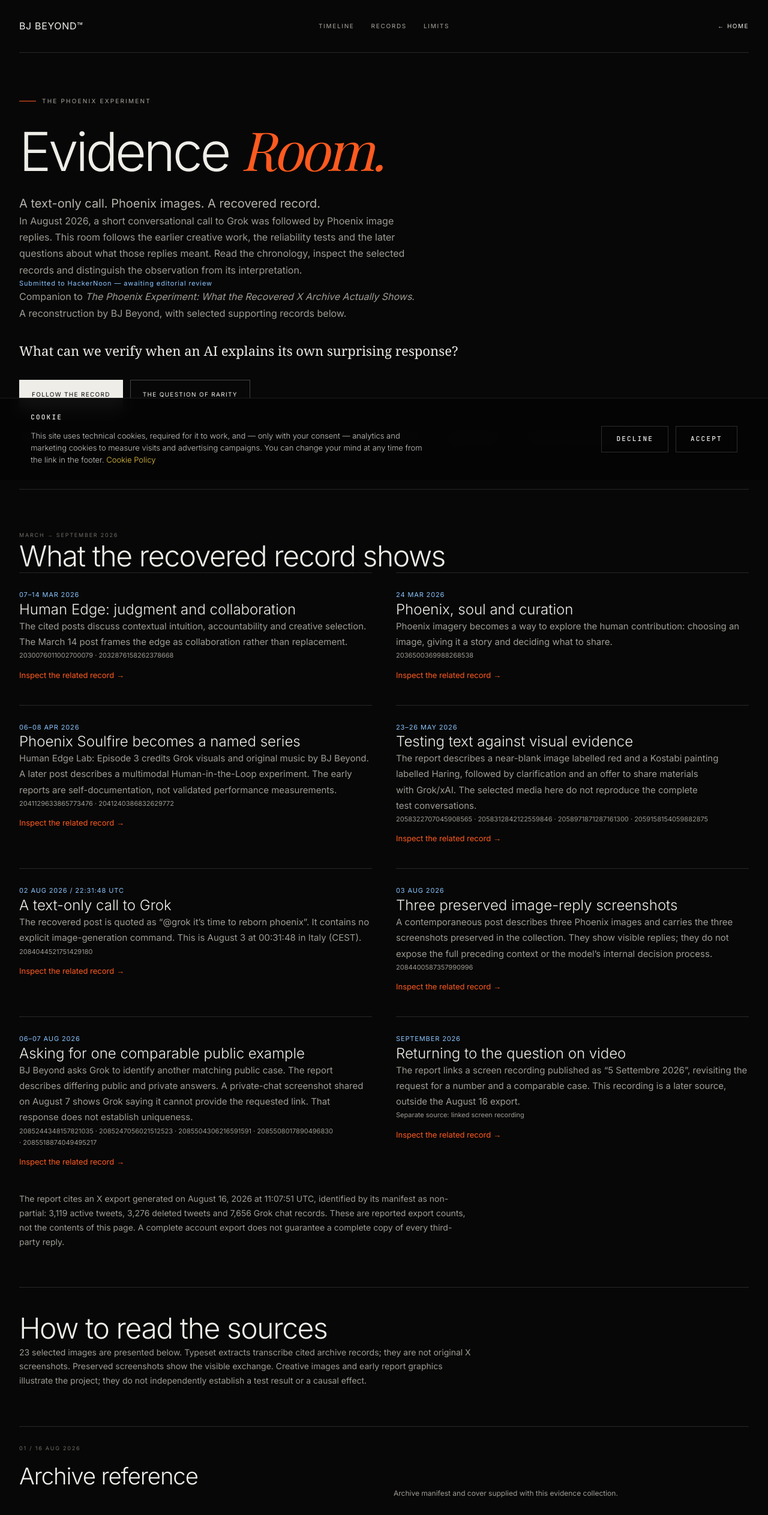
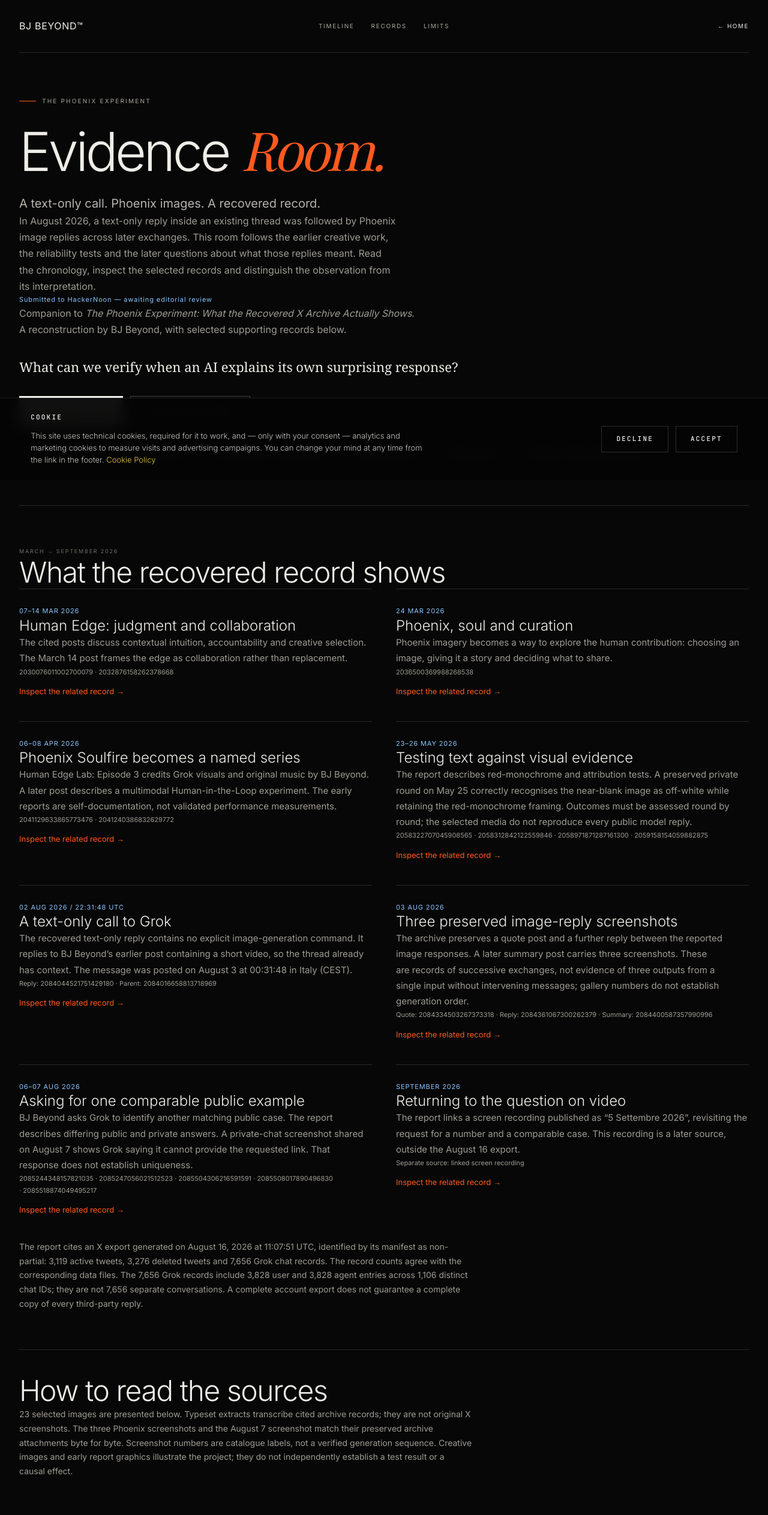
Before and after one commit to bjbeyond81/bjbeyond, a Next.js app: page /phoenix-experiment in a window 1280 px wide. Shown: the top 2525 px of the page at 60% size. Built offline with nearby package versions, Linux system fonts and the light colour scheme.

Commit message:
Clarify Phoenix thread context, test outcomes and private archive scope

```diff
--- a/app/human-edge/page.tsx
+++ b/app/human-edge/page.tsx
@@ -21,8 +21,8 @@ const records = [
   ['14 MAR 2026', 'Collaboration, not replacement', 'The thesis moves from opposition to collaboration: “The edge is always in the collaboration, not replacement.”'],
   ['24 MAR 2026', 'Phoenix meets soul and curation', 'The value shifts away from generation speed toward the curator who adds story, vision and human judgment.'],
   ['06 APR 2026', 'Phoenix Soulfire™ becomes an experiment', 'Human Edge Lab names Phoenix Soulfire™ and describes a live multimodal Human-in-the-Loop experiment.'],
-  ['MAY 2026', 'Testing reliability', 'The recovered-archive report describes tests of prompt dominance and attribution. The selected media do not independently reproduce every test result.'],
-  ['02–03 AUG 2026', 'A text-only call and Phoenix image replies', 'A recovered post contains no explicit image-generation command. A later post reports three images and preserves reply screenshots.'],
+  ['MAY 2026', 'Testing reliability', 'The recovered record describes prompt-dominance and attribution tests, with differing outcomes. A preserved May 25 private round correctly identifies off-white; the selected media do not reproduce every public test.'],
+  ['02–03 AUG 2026', 'A text-only call and Phoenix image replies', 'A text-only reply in a thread with an earlier video contains no explicit image-generation command. Later exchanges and a summary post preserve the image-response record.'],
   ['06–07 AUG 2026', 'Asking for a verifiable comparison', 'BJ Beyond requests another matching public case. A preserved private-chat screenshot shows Grok unable to provide the requested link; this does not prove uniqueness.'],
   ['SEPTEMBER 2026', 'Returning to the question', 'A later screen recording revisits the model’s explanations. It is a separate source, outside the August 16 archive.'],
 ] as const;
--- a/app/page.tsx
+++ b/app/page.tsx
@@ -54,7 +54,7 @@ export default function HomePage() {
     <section className="edge-manifesto" aria-labelledby="manifesto-label"><div className="edge-wrap edge-manifesto-inner"><p id="manifesto-label" className="edge-label">THE MANIFESTO</p><span className="edge-quote-symbol" aria-hidden="true">“</span><blockquote>{quote}</blockquote><div className="edge-manifesto-sign"><span className="edge-label">BJ BEYOND</span><span className="edge-label">THE HUMAN EDGE, IN ONE SENTENCE.</span></div></div></section>
     <section id="selected" className="edge-selected edge-wrap">
       <div className="edge-section-heading"><div><p className="edge-label">02 / SELECTED WORK</p><h2>Ideas, <em>put to the test.</em></h2></div><a href="/labs/" className="edge-text-link">All experiments <Arrow diagonal /></a></div>
-      <article id="phoenix" className="edge-phoenix"><div className="edge-phoenix-art"><img src="/media/labs/phoenix-1280.webp" srcSet="/media/labs/phoenix-768.webp 768w, /media/labs/phoenix-1280.webp 1280w, /media/labs/phoenix-1920.webp 1920w" sizes="(max-width: 760px) 100vw, 60vw" width="1280" height="720" alt="Phoenix with metallic wings and orange embers" loading="lazy" /><span className="edge-label edge-image-label">PHOENIX / HUMAN–AI EXPERIMENT</span></div><div className="edge-phoenix-copy"><p className="edge-label">FEATURED CASE STUDY</p><h3>The Phoenix<br /><em>Experiment.</em></h3><p>A text-only call to Grok. Phoenix image replies. A recovered archive that lets us revisit what happened.</p><p>{PHOENIX.caveat}</p><p className="edge-label">REPORT SUBMITTED TO HACKERNOON / IN EDITORIAL REVIEW</p><div className="edge-phoenix-links"><a href="/phoenix-experiment/" className="edge-text-link">Explore the Evidence Room <Arrow /></a><a href={WRITING.profile} target="_blank" rel="noopener noreferrer" className="edge-text-link">BJ Beyond on HackerNoon <Arrow diagonal /></a></div><div className="edge-tags"><span>RECOVERED ARCHIVE</span><span>HUMAN JUDGMENT</span></div></div></article>
+      <article id="phoenix" className="edge-phoenix"><div className="edge-phoenix-art"><img src="/media/labs/phoenix-1280.webp" srcSet="/media/labs/phoenix-768.webp 768w, /media/labs/phoenix-1280.webp 1280w, /media/labs/phoenix-1920.webp 1920w" sizes="(max-width: 760px) 100vw, 60vw" width="1280" height="720" alt="Phoenix with metallic wings and orange embers" loading="lazy" /><span className="edge-label edge-image-label">PHOENIX / HUMAN–AI EXPERIMENT</span></div><div className="edge-phoenix-copy"><p className="edge-label">FEATURED CASE STUDY</p><h3>The Phoenix<br /><em>Experiment.</em></h3><p>A text-only reply in an existing thread. Phoenix images across later exchanges. A recovered archive that lets us revisit what happened.</p><p>{PHOENIX.caveat}</p><p className="edge-label">REPORT SUBMITTED TO HACKERNOON / IN EDITORIAL REVIEW</p><div className="edge-phoenix-links"><a href="/phoenix-experiment/" className="edge-text-link">Explore the Evidence Room <Arrow /></a><a href={WRITING.profile} target="_blank" rel="noopener noreferrer" className="edge-text-link">BJ Beyond on HackerNoon <Arrow diagonal /></a></div><div className="edge-tags"><span>RECOVERED ARCHIVE</span><span>HUMAN JUDGMENT</span></div></div></article>
       <div className="edge-projects"><a href="/method/" className="edge-project"><div className="edge-project-image"><img src="/media/terrace-1024.webp" alt="Mist over still water from a terrace" width="1024" height="520" loading="lazy" /><span className="edge-project-index">01 / THE METHOD</span><span className="edge-project-arrow"><Arrow diagonal /></span></div><div className="edge-project-body"><h3>Phoenix Soulfire™</h3><p>Five tests before an idea is trusted.</p><div className="edge-tests">{tests.map(test => <span key={test}>{test}</span>)}</div></div></a>
       <a href="/phoenix/" className="edge-project"><div className="edge-project-image edge-signal" aria-hidden="true"><div className="edge-signal-grid" /><div className="edge-signal-ring ring-one" /><div className="edge-signal-ring ring-two" /><div className="edge-signal-ring ring-three" /><span className="edge-signal-core">PHX<span>RANKING SIMULATOR</span></span><span className="edge-project-index">02 / THE SYSTEM</span><span className="edge-project-arrow"><Arrow diagonal /></span></div><div className="edge-project-body"><h3>Phoenix Simulator</h3><p>Explore the signals that shape distribution.</p><span className="edge-label">OPEN THE INTERACTIVE LAB <Arrow /></span></div></a></div>
     </section>
--- a/app/phoenix-experiment/page.tsx
+++ b/app/phoenix-experiment/page.tsx
@@ -66,7 +66,7 @@ export default function PhoenixExperimentPage() {
         <p className="pxEyebrow"><span /> THE PHOENIX EXPERIMENT</p>
         <h1>Evidence <em>Room.</em></h1>
         <p className="pxDeck">A text-only call. Phoenix images. A recovered record.</p>
-        <p className="pxLibraryIntro">In August 2026, a short conversational call to Grok was followed by Phoenix image replies. This room follows the earlier creative work, the reliability tests and the later questions about what those replies meant. Read the chronology, inspect the selected records and distinguish the observation from its interpretation.</p>
+        <p className="pxLibraryIntro">In August 2026, a text-only reply inside an existing thread was followed by Phoenix image replies across later exchanges. This room follows the earlier creative work, the reliability tests and the later questions about what those replies meant. Read the chronology, inspect the selected records and distinguish the observation from its interpretation.</p>
         <p className="pxStatus">{PHOENIX.status}</p>
         <p className="pxLibraryIntro">Companion to <em>{PHOENIX.title}</em>. A reconstruction by BJ Beyond, with selected supporting records below.</p>
         <blockquote className="pxThesis">{PHOENIX.question}</blockquote>
@@ -79,10 +79,10 @@ export default function PhoenixExperimentPage() {
           <p className="pxStatus">{item.date}</p><h3>{item.title}</h3><p>{item.body}</p>
           <p className="pxReference">{item.ids}</p><a href={`#${item.anchor}`} className="pxRecordLink">Inspect the related record →</a>
         </article>)}</div>
-        <p className="pxLibrarySource">The report cites an X export generated on August 16, 2026 at 11:07:51 UTC, identified by its manifest as non-partial: 3,119 active tweets, 3,276 deleted tweets and 7,656 Grok chat records. These are reported export counts, not the contents of this page. A complete account export does not guarantee a complete copy of every third-party reply.</p>
+        <p className="pxLibrarySource">The report cites an X export generated on August 16, 2026 at 11:07:51 UTC, identified by its manifest as non-partial: 3,119 active tweets, 3,276 deleted tweets and 7,656 Grok chat records. The record counts agree with the corresponding data files. The 7,656 Grok records include 3,828 user and 3,828 agent entries across 1,106 distinct chat IDs; they are not 7,656 separate conversations. A complete account export does not guarantee a complete copy of every third-party reply.</p>
       </section>
       <section className="pxShell pxSummary" aria-labelledby="source-heading"><h2 id="source-heading">How to read the sources</h2>
-        <p className="pxLibrarySource">23 selected images are presented below. Typeset extracts transcribe cited archive records; they are not original X screenshots. Preserved screenshots show the visible exchange. Creative images and early report graphics illustrate the project; they do not independently establish a test result or a causal effect.</p>
+        <p className="pxLibrarySource">23 selected images are presented below. Typeset extracts transcribe cited archive records; they are not original X screenshots. The three Phoenix screenshots and the August 7 screenshot match their preserved archive attachments byte for byte. Screenshot numbers are catalogue labels, not a verified generation sequence. Creative images and early report graphics illustrate the project; they do not independently establish a test result or a causal effect.</p>
       </section>
       <section id="records" className="pxShell" aria-label="Preserved records">
         {groups.map((group, index) => (
@@ -110,11 +110,11 @@ export default function PhoenixExperimentPage() {
         <h2>Scope and limits</h2>
         <div className="pxLibraryLimitGrid">
           <div><h3>DOCUMENTED</h3><p>The collection presents cited post identifiers, typeset extracts and preserved media. The reply screenshots show Phoenix images attributed to Grok. The August 7 screenshot preserves a request for another public case and Grok’s inability to provide the link.</p></div>
-          <div><h3>INTERPRETATION</h3><p>Explanations offered by the user or the model are interpretations. Public experiment reports are contemporaneous self-documentation, not independent validation.</p></div>
+          <div><h3>INTERPRETATION</h3><p>Explanations offered by the user or the model are interpretations. Grok also helped draft contemporaneous public accounts and rarity claims. Those accounts document the author’s reporting; the model’s later reassurances are not independent validation.</p></div>
           <div><h3>NOT PROVEN</h3><p>These records do not establish hidden model reasoning, persistent memory mechanisms, consciousness, intent, independent agency or platform-wide rarity. They do not establish that reliability testing caused any account or monetization decision.</p></div>
         </div>
         <blockquote className="pxLibraryCaveat">The archive can document the sequence. It cannot tell us why the model chose to generate the image.</blockquote>
-        <p className="pxLibrarySource">This page presents selected material supporting the submitted reconstruction. The full raw export and complete input–reply chains are not published here. The early views graphics remain as historical media; their metrics and any claimed growth effect are not independently validated. The red-bias illustration is not evidence of the original test input.</p>
+        <p className="pxLibrarySource">This page presents selected material supporting the submitted reconstruction. The author retains the full export privately because it contains unrelated personal material. Only selected project records are public; access to the full archive is not offered by this page. The early views graphics remain as historical media; their metrics and any claimed growth effect are not independently validated. The red-bias illustration is not the original test input. The preserved May 25 private round identifies off-white correctly, so it cannot support a claim that Grok uniformly failed to recognise the image.</p>
         <div className="pxLibraryLimitGrid">
           <div><h3>CITE THIS RECORD</h3><p>BJ Beyond, <em>The Phoenix Experiment — Evidence Room</em>, 2026. https://bjbeyond.it/phoenix-experiment/</p></div>
           <div><h3>PRESS / RESEARCH</h3><p>For source questions, archive context or interview requests: <a href="mailto:Bj_beyond@tutamail.com">Bj_beyond@tutamail.com</a>.</p></div>
--- a/lib/phoenix.ts
+++ b/lib/phoenix.ts
@@ -2,7 +2,7 @@
 export const PHOENIX = {
   title: 'The Phoenix Experiment: What the Recovered X Archive Actually Shows',
   status: 'Submitted to HackerNoon — awaiting editorial review',
-  description: 'A recovered-archive case study of Human Edge, Phoenix Soulfire, Grok reliability tests and Phoenix image replies after a text-only call.',
+  description: 'A recovered-archive case study of Human Edge, Phoenix Soulfire, Grok reliability tests and Phoenix image replies across contextual exchanges, beginning with a text-only reply.',
   caveat: 'The archive can document the sequence. It cannot tell us why the model chose to generate the image.',
   question: 'What can we verify when an AI explains its own surprising response?',
   profile: 'https://hackernoon.com/u/bj_beyond',
@@ -14,9 +14,9 @@ export const PHOENIX_TIMELINE = [
   { date: '07–14 MAR 2026', title: 'Human Edge: judgment and collaboration', body: 'The cited posts discuss contextual intuition, accountability and creative selection. The March 14 post frames the edge as collaboration rather than replacement.', ids: '2030076011002700079 · 2032876158262378668', anchor: 'march' },
   { date: '24 MAR 2026', title: 'Phoenix, soul and curation', body: 'Phoenix imagery becomes a way to explore the human contribution: choosing an image, giving it a story and deciding what to share.', ids: '2036500369988268538', anchor: 'march' },
   { date: '06–08 APR 2026', title: 'Phoenix Soulfire becomes a named series', body: 'Human Edge Lab: Episode 3 credits Grok visuals and original music by BJ Beyond. A later post describes a multimodal Human-in-the-Loop experiment. The early reports are self-documentation, not validated performance measurements.', ids: '2041129633865773476 · 2041240386832629772', anchor: 'april' },
-  { date: '23–26 MAY 2026', title: 'Testing text against visual evidence', body: 'The report describes a near-blank image labelled red and a Kostabi painting labelled Haring, followed by clarification and an offer to share materials with Grok/xAI. The selected media here do not reproduce the complete test conversations.', ids: '2058322707045908565 · 2058312842122559846 · 2058971871287161300 · 2059158154059882875', anchor: 'may' },
-  { date: '02 AUG 2026 / 22:31:48 UTC', title: 'A text-only call to Grok', body: 'The recovered post is quoted as “@grok it’s time to reborn phoenix”. It contains no explicit image-generation command. This is August 3 at 00:31:48 in Italy (CEST).', ids: '2084044521751429180', anchor: 'august' },
-  { date: '03 AUG 2026', title: 'Three preserved image-reply screenshots', body: 'A contemporaneous post describes three Phoenix images and carries the three screenshots preserved in the collection. They show visible replies; they do not expose the full preceding context or the model’s internal decision process.', ids: '2084400587357990996', anchor: 'august' },
+  { date: '23–26 MAY 2026', title: 'Testing text against visual evidence', body: 'The report describes red-monochrome and attribution tests. A preserved private round on May 25 correctly recognises the near-blank image as off-white while retaining the red-monochrome framing. Outcomes must be assessed round by round; the selected media do not reproduce every public model reply.', ids: '2058322707045908565 · 2058312842122559846 · 2058971871287161300 · 2059158154059882875', anchor: 'may' },
+  { date: '02 AUG 2026 / 22:31:48 UTC', title: 'A text-only call to Grok', body: 'The recovered text-only reply contains no explicit image-generation command. It replies to BJ Beyond’s earlier post containing a short video, so the thread already has context. The message was posted on August 3 at 00:31:48 in Italy (CEST).', ids: 'Reply: 2084044521751429180 · Parent: 2084016658813718969', anchor: 'august' },
+  { date: '03 AUG 2026', title: 'Three preserved image-reply screenshots', body: 'The archive preserves a quote post and a further reply between the reported image responses. A later summary post carries three screenshots. These are records of successive exchanges, not evidence of three outputs from a single input without intervening messages; gallery numbers do not establish generation order.', ids: 'Quote: 2084334503267373318 · Reply: 2084361067300262379 · Summary: 2084400587357990996', anchor: 'august' },
   { date: '06–07 AUG 2026', title: 'Asking for one comparable public example', body: 'BJ Beyond asks Grok to identify another matching public case. The report describes differing public and private answers. A private-chat screenshot shared on August 7 shows Grok saying it cannot provide the requested link. That response does not establish uniqueness.', ids: '2085244348157821035 · 2085247056021512523 · 2085504306216591591 · 2085508017890496830 · 2085518874049495217', anchor: 'questions' },
   { date: 'SEPTEMBER 2026', title: 'Returning to the question on video', body: 'The report links a screen recording published as “5 Settembre 2026”, revisiting the request for a number and a comparable case. This recording is a later source, outside the August 16 export.', ids: 'Separate source: linked screen recording', anchor: 'later-record' },
 ] as const;
```
Also changed, not shown: public/llms.txt.
